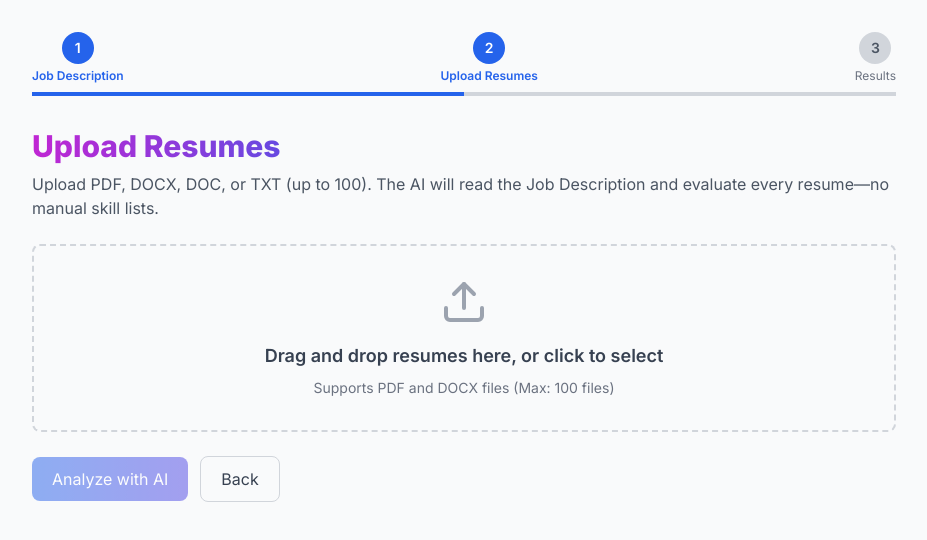
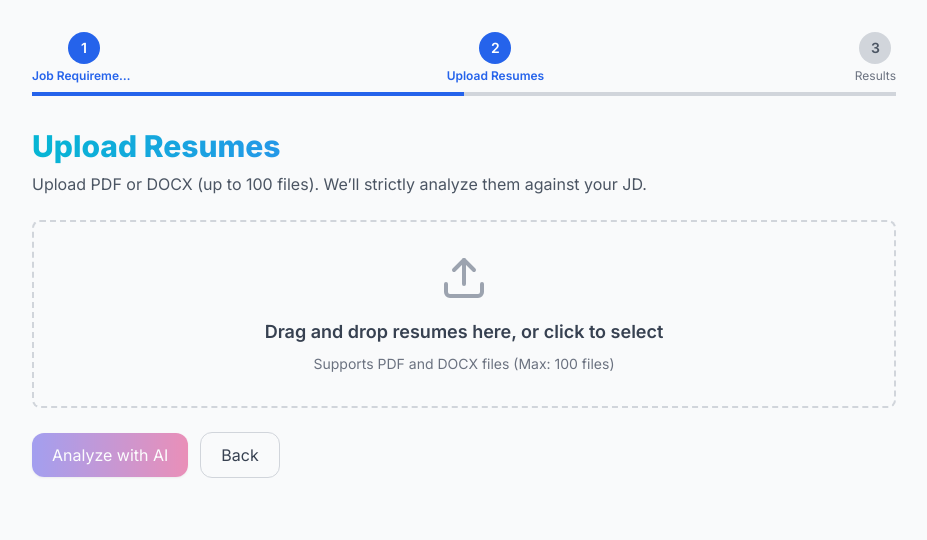
Before and after one commit to Rehan111-555/Resume_Screening, a Next.js app: page /resume-upload in a window 1280 px wide. Shown: the top 540 px of the page, without its empty margins (176-1103 px from the left). Built offline with nearby package versions, Linux system fonts and the light colour scheme.

Commit message:
Update page.tsx

```diff
--- a/app/resume-upload/page.tsx
+++ b/app/resume-upload/page.tsx
@@ -1,11 +1,12 @@
-'use client';
+// app/resume-upload/page.tsx
+"use client";
 
-import { useState } from 'react';
-import { useRouter } from 'next/navigation';
-import UploadBox from '@/components/UploadBox';
-import ProgressBar from '@/components/ProgressBar';
-import { useApp } from '@/contexts/AppContext';
-import type { UploadedFile, AnalysisResult } from '@/types';
+import { useState } from "react";
+import { useRouter } from "next/navigation";
+import UploadBox from "@/components/UploadBox";
+import ProgressBar from "@/components/ProgressBar";
+import { useApp } from "@/contexts/AppContext";
+import type { UploadedFile, AnalysisResult } from "@/types";
 
 export default function ResumeUploadPage() {
   const router = useRouter();
@@ -16,7 +17,7 @@ export default function ResumeUploadPage() {
   const [success, setSuccess] = useState<string | null>(null);
 
   const setFiles = (files: UploadedFile[]) => {
-    dispatch({ type: 'SET_UPLOADED_FILES', payload: files });
+    dispatch({ type: "SET_UPLOADED_FILES", payload: files });
   };
 
   async function handleAnalyze() {
@@ -24,48 +25,48 @@ export default function ResumeUploadPage() {
     setSuccess(null);
 
     if (!jobRequirements) {
-      setError('Please complete Job Description first.');
+      setError("Please complete Job Requirements first.");
       return;
     }
     if (!uploadedFiles.length) {
-      setError('Please upload at least one resume.');
+      setError("Please upload at least one resume.");
       return;
     }
 
     try {
-      dispatch({ type: 'SET_LOADING', payload: true });
+      dispatch({ type: "SET_LOADING", payload: true });
 
       const formData = new FormData();
-      formData.append('jobRequirements', JSON.stringify(jobRequirements));
+      formData.append("jobRequirements", JSON.stringify(jobRequirements));
       for (const f of uploadedFiles) {
-        formData.append('resumes', new File([f.content], f.name, { type: f.type }));
+        formData.append("resumes", new File([f.content], f.name, { type: f.type }));
       }
 
-      const res = await fetch('/api/analyze-resumes', { method: 'POST', body: formData });
+      const res = await fetch("/api/analyze-resumes", { method: "POST", body: formData });
       const raw = await res.text();
       if (!res.ok) throw new Error(raw.slice(0, 500));
 
-      const data: AnalysisResult = JSON.parse(raw);
-      dispatch({ type: 'SET_ANALYSIS_RESULT', payload: data });
-      setSuccess(`Analyzed ${data.candidates.length} candidates with AI 🤖`);
-      router.push('/results');
+      let data: AnalysisResult;
+      try { data = JSON.parse(raw); } catch { throw new Error(`Expected JSON but got: ${raw.slice(0, 200)}`); }
+
+      dispatch({ type: "SET_ANALYSIS_RESULT", payload: data });
+      setSuccess(`Analyzed ${data.candidates.length} candidates 🎉`);
+      router.push("/results");
     } catch (e: any) {
-      setError(e?.message || 'Failed to analyze resumes.');
+      setError(e?.message || "Failed to analyze resumes.");
     } finally {
-      dispatch({ type: 'SET_LOADING', payload: false });
+      dispatch({ type: "SET_LOADING", payload: false });
     }
   }
 
   return (
     <main className="max-w-4xl mx-auto px-4 py-8">
-      <ProgressBar currentStep={1} totalSteps={3} labels={['Job Description', 'Upload Resumes', 'Results']} />
+      <ProgressBar currentStep={1} totalSteps={3} labels={["Job Requirements", "Upload Resumes", "Results"]} />
 
-      <h1 className="text-3xl font-extrabold bg-gradient-to-r from-fuchsia-600 via-blue-600 to-emerald-500 bg-clip-text text-transparent mb-2">
+      <h1 className="text-3xl font-extrabold mb-2 bg-gradient-to-r from-cyan-500 via-blue-500 to-indigo-600 bg-clip-text text-transparent">
         Upload Resumes
       </h1>
-      <p className="text-gray-600 mb-6">
-        Upload PDF, DOCX, DOC, or TXT (up to 100). The AI will read the Job Description and evaluate every resume—no manual skill lists.
-      </p>
+      <p className="text-gray-600 mb-6">Upload PDF or DOCX (up to 100 files). We’ll strictly analyze them against your JD.</p>
 
       <UploadBox uploadedFiles={uploadedFiles} onFilesUpload={setFiles} />
 
@@ -73,14 +74,14 @@ export default function ResumeUploadPage() {
         <button
           onClick={handleAnalyze}
           disabled={loading || !uploadedFiles.length || !jobRequirements}
-          className="px-5 py-2.5 rounded-lg bg-gradient-to-r from-blue-600 to-indigo-600 text-white disabled:opacity-50 hover:opacity-90 transition"
+          className="px-5 py-2.5 rounded-xl bg-gradient-to-r from-indigo-600 to-pink-600 text-white disabled:opacity-50 shadow hover:opacity-95"
         >
-          {loading ? 'Analyzing…' : 'Analyze with AI'}
+          {loading ? "Analyzing…" : "Analyze with AI"}
         </button>
 
         <button
-          onClick={() => router.push('/job-requirements')}
-          className="px-5 py-2.5 rounded-lg border border-gray-300 text-gray-700 hover:bg-gray-50 transition"
+          onClick={() => router.push("/job-requirements")}
+          className="px-5 py-2.5 rounded-xl border border-gray-300 text-gray-700 hover:bg-gray-50"
         >
           Back
         </button>
```
